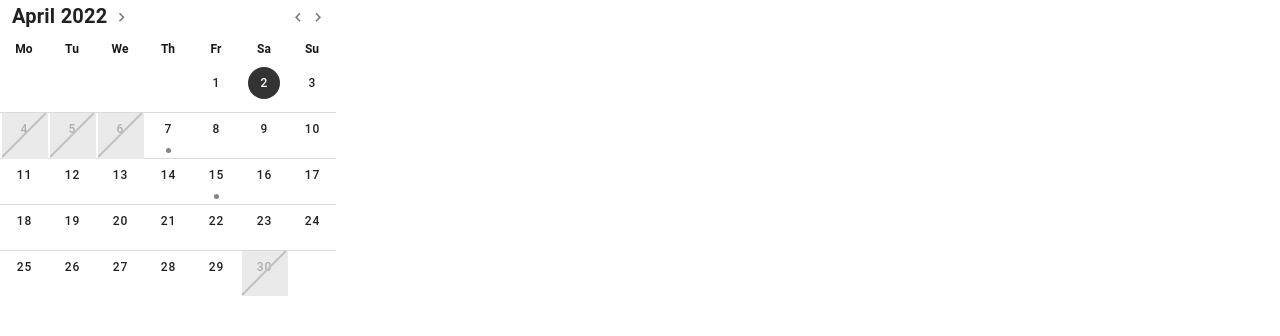
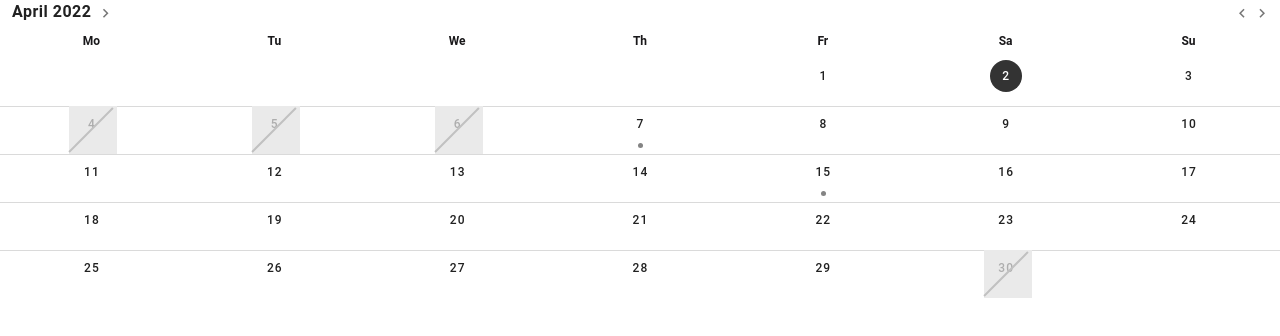
Before and after one commit to rizquadnan/calendar-page, a Vue app: page / in a window 1280 px wide. Shown: the top 336 px of the page. Built offline with nearby package versions, Linux system fonts and the light colour scheme.

Commit message:
fix(calendar): tweak stylings

```diff
--- a/src/components/Calendar/Calendar.vue
+++ b/src/components/Calendar/Calendar.vue
@@ -4,7 +4,7 @@
       <div class="d-flex justify-space-between align-center">
         <time
           :datetime="navigationDate"
-          class="text-h6 font-weight-bold mr-1"
+          class="text-body-1 font-weight-bold mr-1"
           >{{ dateLabel }}</time
         >
         <nav>
@@ -166,13 +166,17 @@ export default Vue.extend({
 });
 </script>
 
-<style scoped lang="scss">
+<style scoped>
 ::v-deep .v-picker__title {
   display: none;
 }
 
 ::v-deep .v-date-picker-header {
   display: none;
+}
+
+::v-deep .v-picker.v-card {
+  background: transparent;
 }
 
 ::v-deep .v-date-picker-table {
@@ -187,6 +191,7 @@ export default Vue.extend({
 
 ::v-deep .v-picker__body {
   width: 100% !important;
+  background: transparent !important;
 }
 
 ::v-deep .v-date-picker-table table {
@@ -198,11 +203,11 @@ export default Vue.extend({
 }
 
 ::v-deep .v-date-picker-table th {
-  width: 46px;
+  width: 48px;
 }
 
 ::v-deep .v-date-picker-table tbody td {
-  height: 46px;
+  height: 48px;
 }
 
 ::v-deep .v-date-picker-table .v-btn {
@@ -217,12 +222,12 @@ export default Vue.extend({
 ::v-deep .v-date-picker-table .v-btn--disabled::before {
   content: "";
   position: absolute;
-  height: 46px;
-  width: 46px;
+  height: 48px;
+  width: 48px;
   background: #eaeaea;
   opacity: 1;
   border-radius: 0;
-  top: 0;
+  top: -2px;
   left: -6px;
   right: initial;
   bottom: initial;
@@ -246,8 +251,4 @@ export default Vue.extend({
   width: 5px;
   height: 5px;
 }
-
-.wrapper {
-  max-width: 336px;
-}
 </style>
```
